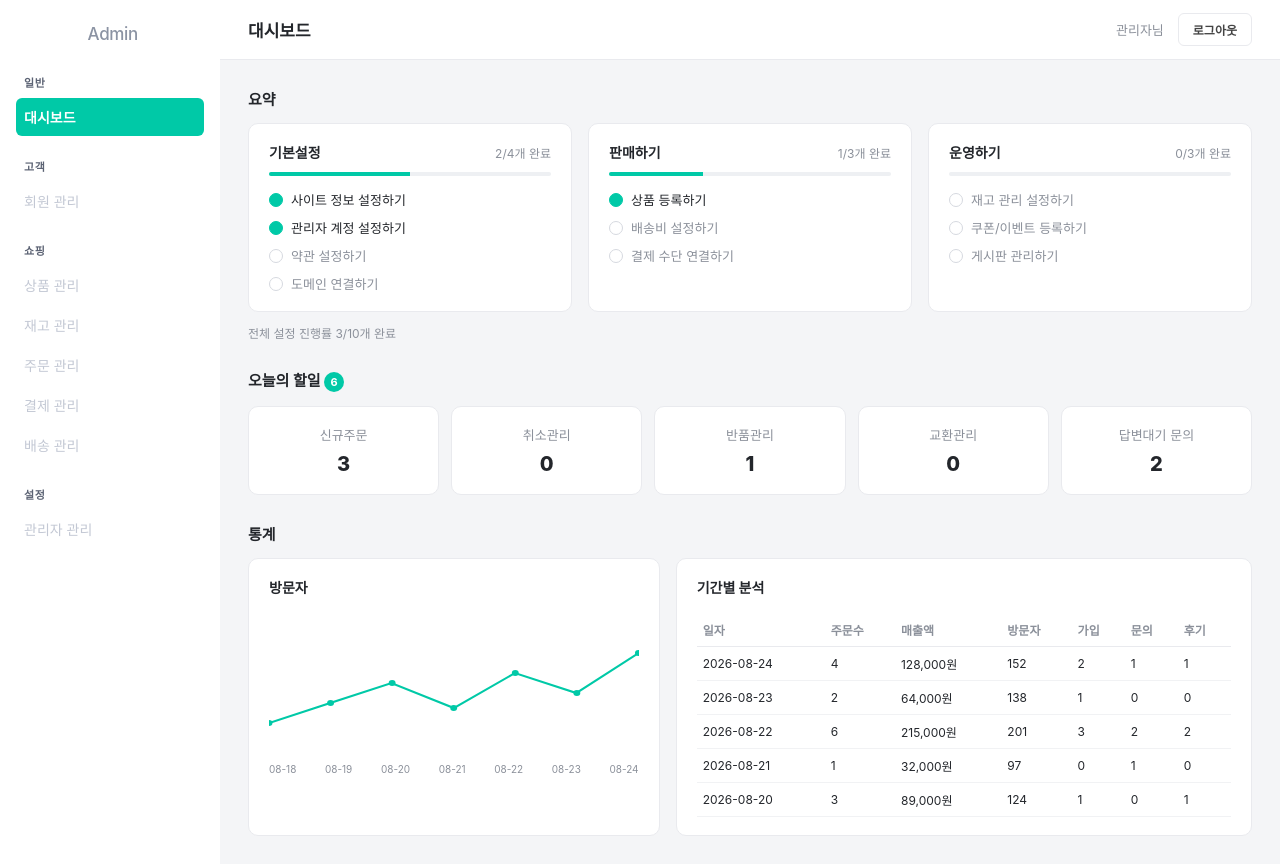
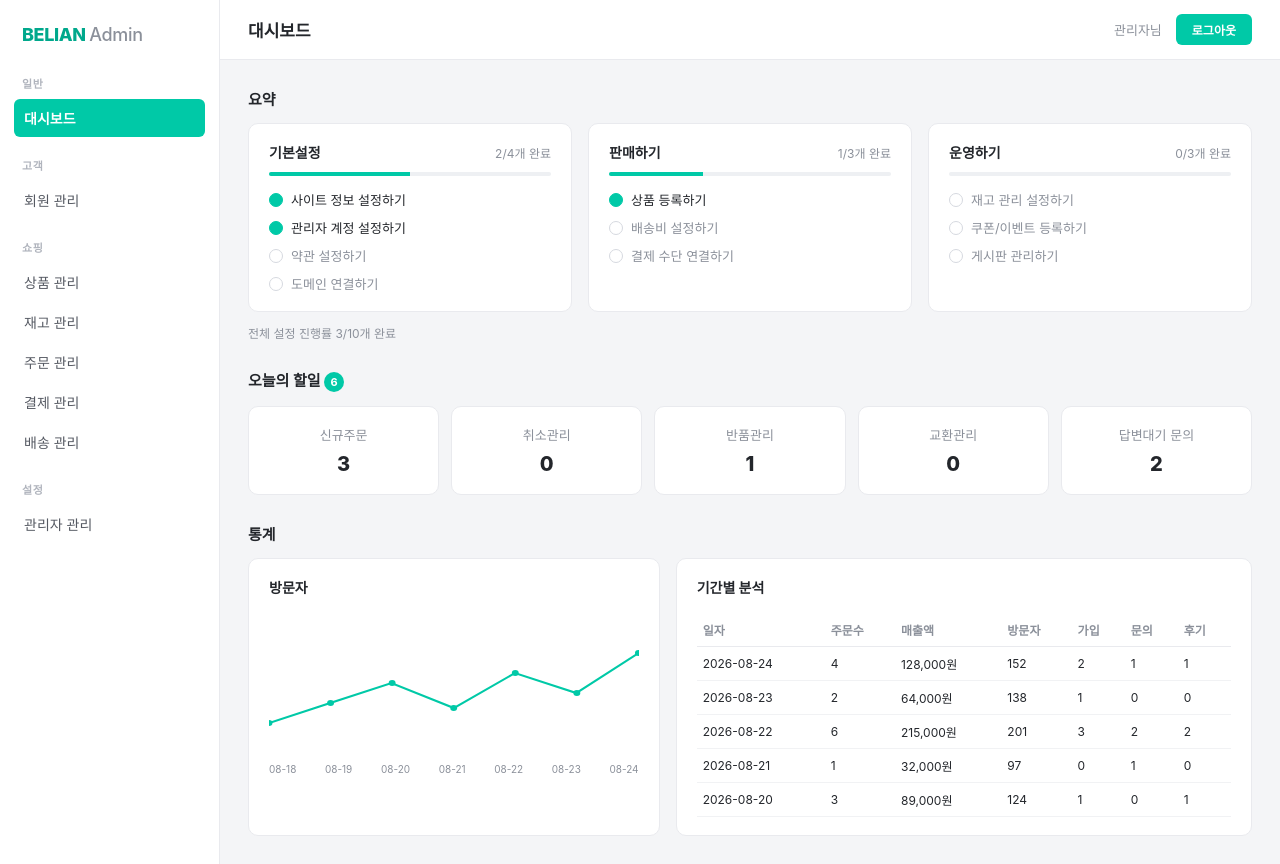
Before and after one commit to youzam136-sudo/belian-admin, a React (Vite) app: page / in a window 1280 px wide. Built offline with nearby package versions, Linux system fonts and the light colour scheme.

Commit message:
Update layout.css

```diff
--- a/src/styles/layout.css
+++ b/src/styles/layout.css
@@ -13,24 +13,26 @@
     width: 220px;
     flex-shrink: 0;
 
-    padding: 24px 16px;
+    padding: 20px 14px;
+
+    border-right: 1px solid var(--admin-border);
 
     background: var(--admin-sidebar-bg);
 }
 
 .admin-sidebar-logo {
-    margin-bottom: 30px;
-    padding: 0 8px;
+    margin-bottom: 26px;
+    padding: 4px 8px;
 
-    color: #fff;
+    color: var(--admin-accent-dark);
 
-    font-size: 17px;
+    font-size: 18px;
     font-weight: 800;
     letter-spacing: -0.02em;
 }
 
 .admin-sidebar-logo span {
-    color: #8b93a3;
+    color: var(--admin-text-muted);
 
     font-weight: 500;
 }
@@ -39,7 +41,7 @@
     display: flex;
     flex-direction: column;
 
-    gap: 22px;
+    gap: 20px;
 }
 
 .admin-sidebar-group {
@@ -53,7 +55,7 @@
     padding: 0 8px;
     margin-bottom: 6px;
 
-    color: #5b6273;
+    color: #b0b4bd;
 
     font-size: 11px;
     font-weight: 700;
@@ -62,11 +64,11 @@
 }
 
 .admin-sidebar-link {
-    padding: 9px 8px;
+    padding: 9px 10px;
 
     border-radius: 6px;
 
-    color: #c3c8d4;
+    color: #565a63;
     text-decoration: none;
 
     font-size: 14px;
@@ -75,16 +77,16 @@
 }
 
 .admin-sidebar-link:hover {
-    background: rgba(255, 255, 255, 0.06);
+    background: #f0fbf9;
 
-    color: #fff;
+    color: var(--admin-accent-dark);
 }
 
 .admin-sidebar-link.is-active {
     background: var(--admin-accent);
 
     color: #fff;
-    font-weight: 600;
+    font-weight: 700;
 }
 
 /* MAIN */
@@ -130,16 +132,16 @@
 }
 
 .admin-header-right button {
-    padding: 7px 14px;
+    padding: 7px 16px;
 
-    border: 1px solid var(--admin-border);
+    border: 0;
     border-radius: 6px;
 
-    background: #fff;
-    color: #444;
+    background: var(--admin-accent);
+    color: #fff;
 
     font-size: 12px;
-    font-weight: 600;
+    font-weight: 700;
 }
 
 .admin-content {
```
